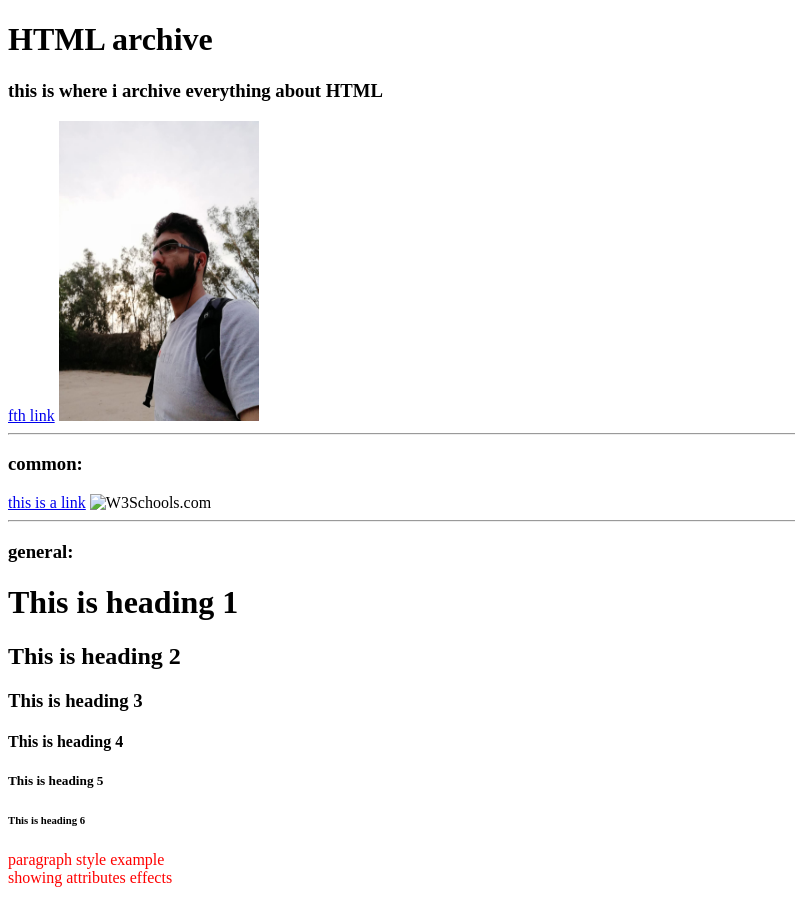
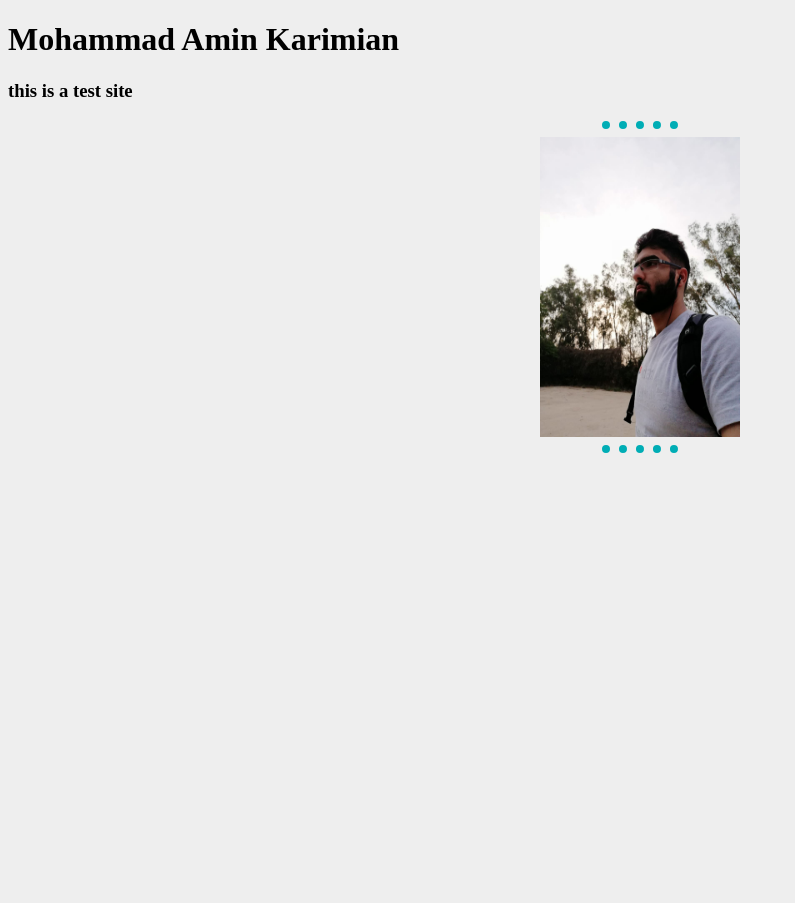
Before and after one commit to MohammadAminKarimian/htmlArchive, a plain HTML site: page index.html in a window 1280 px wide. Shown: the whole page, without its empty margins (0-795 px from the left). After the commit the page ends 800 px from the top, so only its background shows below. Drawn offline with Linux system fonts and the light colour scheme; files whose address does not match are found by name.

Commit message:
Add files via upload

```diff
--- a/index.html
+++ b/index.html
@@ -5,39 +5,41 @@
     <meta charset="UTF-8">
     <meta http-equiv="X-UA-Compatible" content="IE=edge">
     <meta name="viewport" content="width=device-width, initial-scale=1.0">
-    <title>htmlArchive</title>
+    <title>amk.page</title>
 </head>
 
-<body>
-    <h1>HTML archive</h1>
-    <h3>this is where i archive everything about HTML</h3>
-    <a href="file:///E:/Work/Web%20Develpment/1.html%20project/contact me.html">fth link</a>
-    <img src="E:\Work\Web Develpment\1.html project\Res\profile.jpeg" alt="profile image" width="200" height="300">
-<hr>
-    <h3>common:</h3>
-    <a href="https://www.w3schools.com">this is a link</a>
-    <!-- image tag -->
-    <img src="w3schools.jpg" alt="W3Schools.com" width="104" height="142">
-    <!-- line space -->
-    <br>
+<style>
+    body {
+        background-color: #EEEEEE;
+    }
 
-<hr>
-    <h3>general:</h3>
-    <h1>This is heading 1</h1>
-    <h2>This is heading 2</h2>
-    <h3>This is heading 3</h3>
-    <h4>This is heading 4</h4>
-    <h5>This is heading 5</h5>
-    <h6>This is heading 6</h6>
+    hr {
+        border-style: dotted none none;
+        border-width: 8px;
+        width: 6%;
+        border-color: #00ADB5;
 
-    <!-- paragraph attributes -->
-    <p
-    style="color:red;"
-    title='John "ShotGun" Nelson'
-    style="font-size:60px;">
-        paragraph style example <br> showing attributes effects
-    </p>
+    }
 
+    img {
+        display: block;
+        margin-left: auto;
+        margin-right: auto;
+    }
+
+    h1 {
+        display: block;
+        margin-left: auto;
+        margin-right: auto;
+    }
+</style>
+
+<body style="background-color: #EEEEEE;">
+    <h1>Mohammad Amin Karimian</h1>
+    <h3>this is a test site</h3>
+    <hr>
+    <img src="Res\profile.jpeg" alt="profile image" width="200" height="300" style="align-content: center;">
+    <hr>
 
 
 </body>
```
